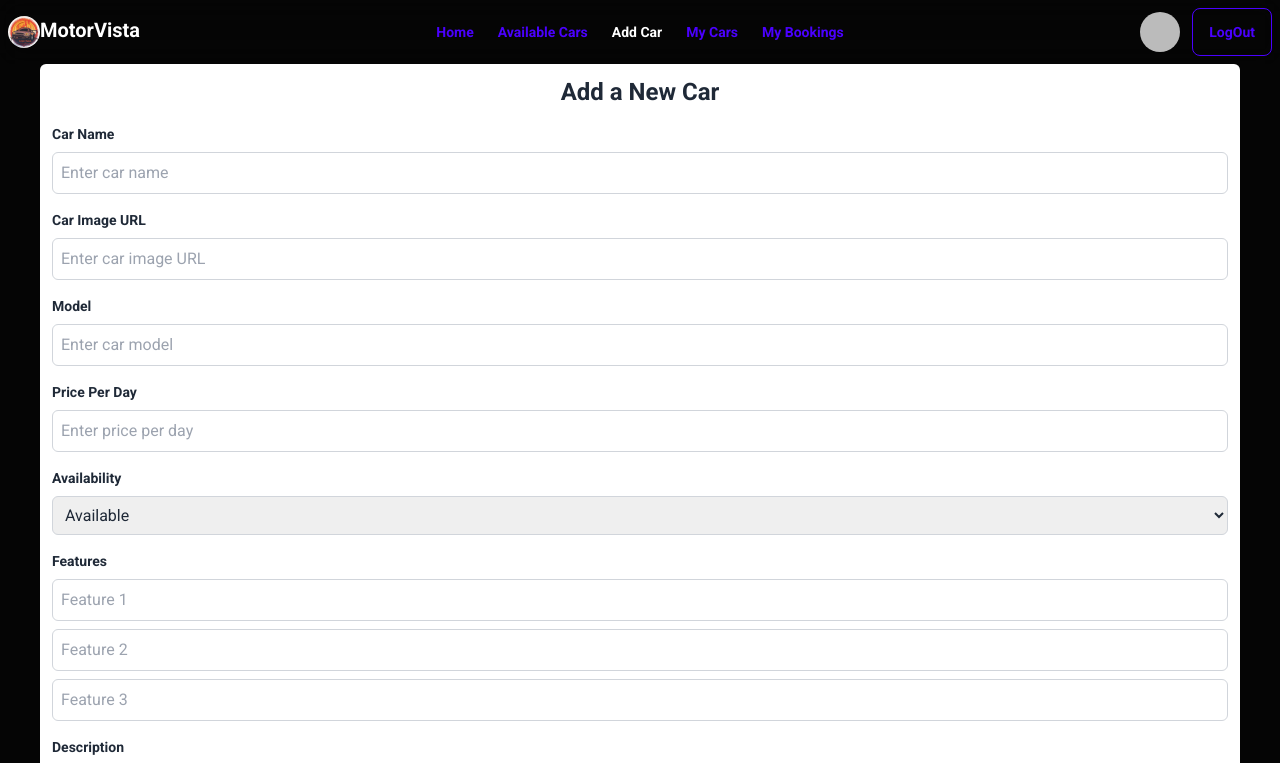
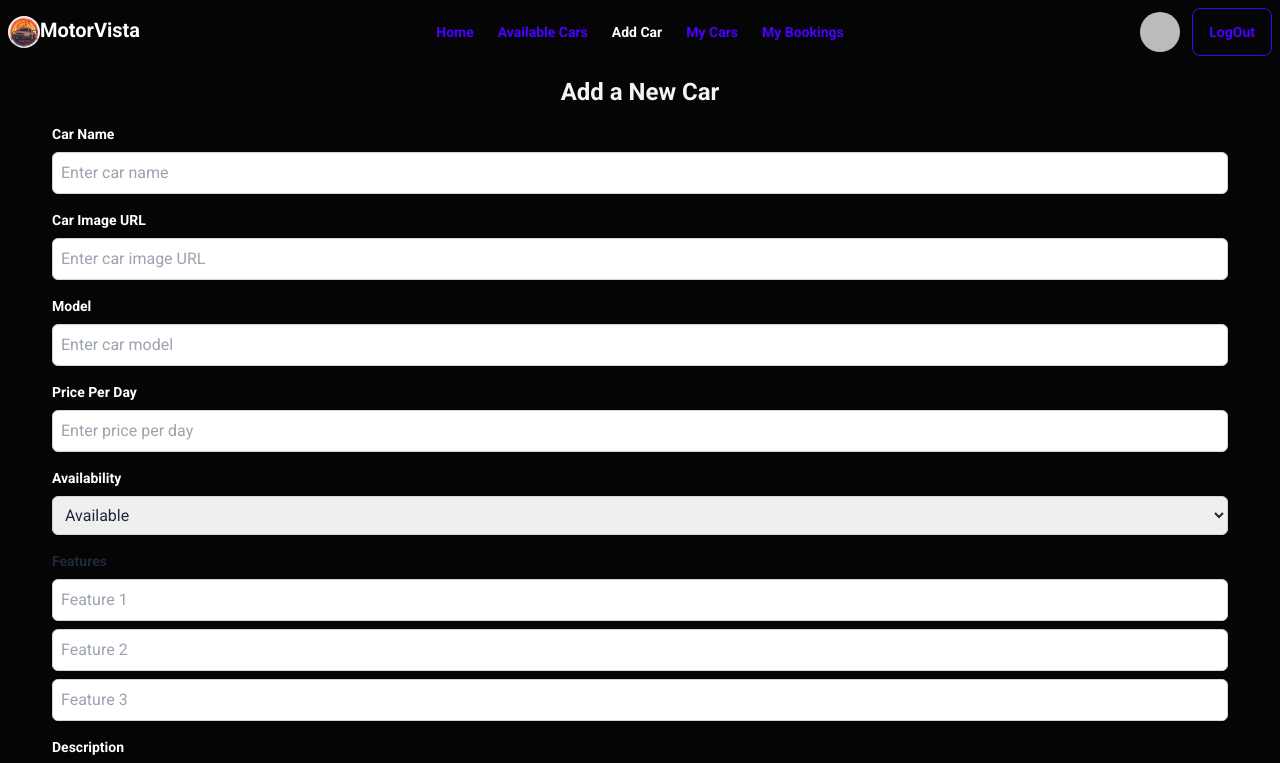
Before and after one commit to Coder7Raj/car-rent-project-update, a React (Vite) app: page /add_car in a window 1280 px wide. Shown: the top 763 px of the page. Built offline with nearby package versions, Linux system fonts and the light colour scheme; no server answers; sample sign-in values are in the browser's storage.

Commit message:
implement styles and functionality done

```diff
--- a/src/components/Banner.jsx
+++ b/src/components/Banner.jsx
@@ -12,7 +12,7 @@ const Banner = () => {
     },
     {
       id: 2,
-      src: "https://i.postimg.cc/4d8RpkQ1/milton-keynes-bucks-uk-april-260nw-2146087283.jpg",
+      src: "https://i.postimg.cc/br0n4nhD/2024-jaguar-xf-p300-r-dynamic-101-64e8cdd02fc9a.jpg",
       alt: "Slide 2",
       title: "Discover the Amazing Cars",
       description: "Dive into a world of innovation and style.",
--- a/src/components/Navbar.jsx
+++ b/src/components/Navbar.jsx
@@ -33,7 +33,7 @@ const Navbar = () => {
           <div
             tabIndex={0}
             role="button"
-            className="btn btn-ghost lg:hidden pr-2 pl-1"
+            className="btn text-white btn-ghost lg:hidden pr-2 pl-1"
           >
             <svg
               xmlns="http://www.w3.org/2000/svg"
--- a/src/pages/AddCar.jsx
+++ b/src/pages/AddCar.jsx
@@ -1,6 +1,6 @@
 import React, { useContext } from "react";
+import Swal from "sweetalert2";
 import { AuthContext } from "../auth/AuthProvider/AuthProvider";
-import Swal from "sweetalert2";
 
 const AddCar = () => {
   const { user } = useContext(AuthContext);
@@ -66,12 +66,17 @@ const AddCar = () => {
     <div className="mb-4">
       <form
         onSubmit={handleAddCars}
-        className="p-3 space-y-4 bg-white shadow-lg rounded-md"
+        className="p-3 space-y-4 shadow-lg rounded-md"
       >
-        <h2 className="text-2xl font-bold text-center">Add a New Car</h2>
+        <h2 className="text-2xl text-gray-100 font-bold text-center">
+          Add a New Car
+        </h2>
 
         <div className="space-y-2">
-          <label className="block text-sm font-semibold" htmlFor="name">
+          <label
+            className="block text-white text-sm font-semibold"
+            htmlFor="name"
+          >
             Car Name
           </label>
           <input
@@ -84,7 +89,10 @@ const AddCar = () => {
         </div>
 
         <div className="space-y-2">
-          <label className="block text-sm font-semibold" htmlFor="image">
+          <label
+            className="block text-white text-sm font-semibold"
+            htmlFor="image"
+          >
             Car Image URL
           </label>
           <input
@@ -97,7 +105,10 @@ const AddCar = () => {
         </div>
 
         <div className="space-y-2">
-          <label className="block text-sm font-semibold" htmlFor="model">
+          <label
+            className="block text-white text-sm font-semibold"
+            htmlFor="model"
+          >
             Model
           </label>
           <input
@@ -110,7 +121,10 @@ const AddCar = () => {
         </div>
 
         <div className="space-y-2">
-          <label className="block text-sm font-semibold" htmlFor="pricePerDay">
+          <label
+            className="block text-white text-sm font-semibold"
+            htmlFor="pricePerDay"
+          >
             Price Per Day
           </label>
           <input
@@ -123,7 +137,10 @@ const AddCar = () => {
         </div>
 
         <div className="space-y-2">
-          <label className="block text-sm font-semibold" htmlFor="availability">
+          <label
+            className="block text-white text-sm font-semibold"
+            htmlFor="availability"
+          >
             Availability
           </label>
           <select
@@ -162,7 +179,10 @@ const AddCar = () => {
         </div>
 
         <div className="space-y-2">
-          <label className="block text-sm font-semibold" htmlFor="description">
+          <label
+            className="block text-white text-sm font-semibold"
+            htmlFor="description"
+          >
             Description
           </label>
           <textarea
@@ -175,7 +195,10 @@ const AddCar = () => {
         </div>
 
         <div className="space-y-2">
-          <label className="block text-sm font-semibold" htmlFor="email">
+          <label
+            className="block text-white text-sm font-semibold"
+            htmlFor="email"
+          >
             User Email
           </label>
           <input
--- a/src/pages/MyBookings.jsx
+++ b/src/pages/MyBookings.jsx
@@ -1,6 +1,6 @@
 import React, { useContext, useEffect, useState } from "react";
+import Swal from "sweetalert2";
 import { AuthContext } from "../auth/AuthProvider/AuthProvider";
-import Swal from "sweetalert2";
 
 const MyBookings = () => {
   const { user } = useContext(AuthContext);
@@ -98,7 +98,7 @@ const MyBookings = () => {
           </div>
         ))
       ) : (
-        <p className="text-center text-gray-600">No bookList items found.</p>
+        <p className="text-center text-gray-200">No bookList items found.</p>
       )}
     </div>
   );
--- a/src/pages/MyCars.jsx
+++ b/src/pages/MyCars.jsx
@@ -24,10 +24,10 @@ const MyCars = () => {
   }, [user]);
   return (
     <div>
-      <p className="text-2xl text-gray-800 font-bold text-center p-3">
+      <p className="text-2xl text-gray-100 font-bold text-center p-3">
         My Added Cars
       </p>
-      <p className="text-gray-500 text-center mb-6">
+      <p className="text-gray-300 text-center mb-6">
         Keep track of your favorite cars in one place! Explore the list of
         vehicles <br /> you've added, manage your collection, and revisit your
         top choices anytime.
--- a/src/pages/MyCarsCard.jsx
+++ b/src/pages/MyCarsCard.jsx
@@ -44,7 +44,7 @@ const MyCarsCard = ({ car, setCars }) => {
     });
   };
   return (
-    <div className="flex flex-col h-full overflow-hidden shadow-lg rounded-lg bg-gradient-to-b from-blue-50 to-blue-100 transition-transform transform hover:scale-105">
+    <div className="flex flex-col h-full overflow-hidden shadow-lg rounded-lg bg-white transition-transform transform hover:scale-105">
       <div className="relative">
         <img
           className="w-full h-[180px] object-cover rounded-t-lg"
--- a/src/pages/UpdateMyCar.jsx
+++ b/src/pages/UpdateMyCar.jsx
@@ -1,7 +1,7 @@
 import React, { useContext } from "react";
 import { useLoaderData, useNavigate } from "react-router-dom";
+import Swal from "sweetalert2";
 import { AuthContext } from "../auth/AuthProvider/AuthProvider";
-import Swal from "sweetalert2";
 
 const UpdateMyCar = () => {
   const { user } = useContext(AuthContext);
@@ -74,12 +74,17 @@ const UpdateMyCar = () => {
     <div className="mt-4 mb-4">
       <form
         onSubmit={handleUpdatedCar}
-        className="p-3 space-y-4 bg-white shadow-lg rounded-md"
+        className="p-3 space-y-4 shadow-lg rounded-md"
       >
-        <h2 className="text-2xl font-bold text-center">Add a New Car</h2>
+        <h2 className="text-2xl text-gray-100 font-bold text-center">
+          Add a New Car
+        </h2>
 
         <div className="space-y-2">
-          <label className="block text-sm font-semibold" htmlFor="name">
+          <label
+            className="block text-white text-sm font-semibold"
+            htmlFor="name"
+          >
             Car Name
           </label>
           <input
@@ -93,7 +98,10 @@ const UpdateMyCar = () => {
         </div>
 
         <div className="space-y-2">
-          <label className="block text-sm font-semibold" htmlFor="image">
+          <label
+            className="block text-white text-sm font-semibold"
+            htmlFor="image"
+          >
             Car Image URL
           </label>
           <input
@@ -107,7 +115,10 @@ const UpdateMyCar = () => {
         </div>
 
         <div className="space-y-2">
-          <label className="block text-sm font-semibold" htmlFor="model">
+          <label
+            className="block text-white text-sm font-semibold"
+            htmlFor="model"
+          >
             Model
           </label>
           <input
@@ -121,7 +132,10 @@ const UpdateMyCar = () => {
         </div>
 
         <div className="space-y-2">
-          <label className="block text-sm font-semibold" htmlFor="pricePerDay">
+          <label
+            className="block text-white text-sm font-semibold"
+            htmlFor="pricePerDay"
+          >
             Price Per Day
           </label>
           <input
@@ -135,7 +149,10 @@ const UpdateMyCar = () => {
         </div>
 
         <div className="space-y-2">
-          <label className="block text-sm font-semibold" htmlFor="availability">
+          <label
+            className="block text-white text-sm font-semibold"
+            htmlFor="availability"
+          >
             Availability
           </label>
           <select
@@ -150,7 +167,9 @@ const UpdateMyCar = () => {
         </div>
 
         <div className="space-y-2">
-          <label className="block text-sm font-semibold">Features</label>
+          <label className="block text-white text-sm font-semibold">
+            Features
+          </label>
           <input
             type="text"
             name="feature1"
@@ -178,7 +197,10 @@ const UpdateMyCar = () => {
         </div>
 
         <div className="space-y-2">
-          <label className="block text-sm font-semibold" htmlFor="description">
+          <label
+            className="block text-white text-sm font-semibold"
+            htmlFor="description"
+          >
             Description
           </label>
           <textarea
@@ -192,7 +214,10 @@ const UpdateMyCar = () => {
         </div>
 
         <div className="space-y-2">
-          <label className="block text-sm font-semibold" htmlFor="email">
+          <label
+            className="block text-white text-sm font-semibold"
+            htmlFor="email"
+          >
             User Email
           </label>
           <input
```
